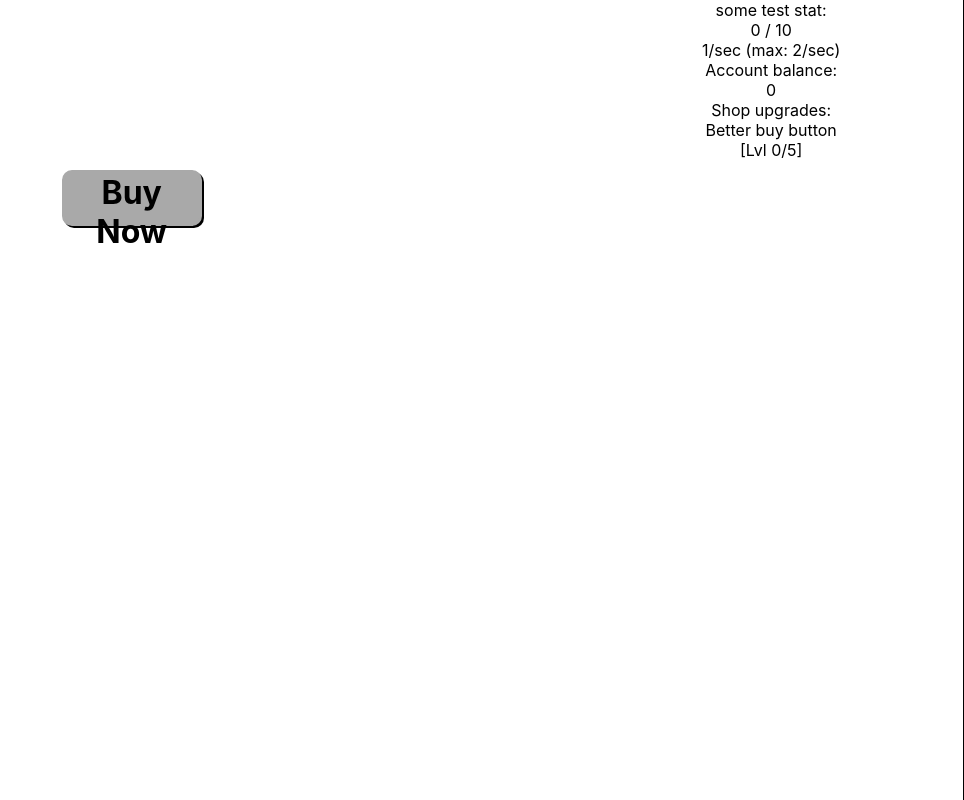
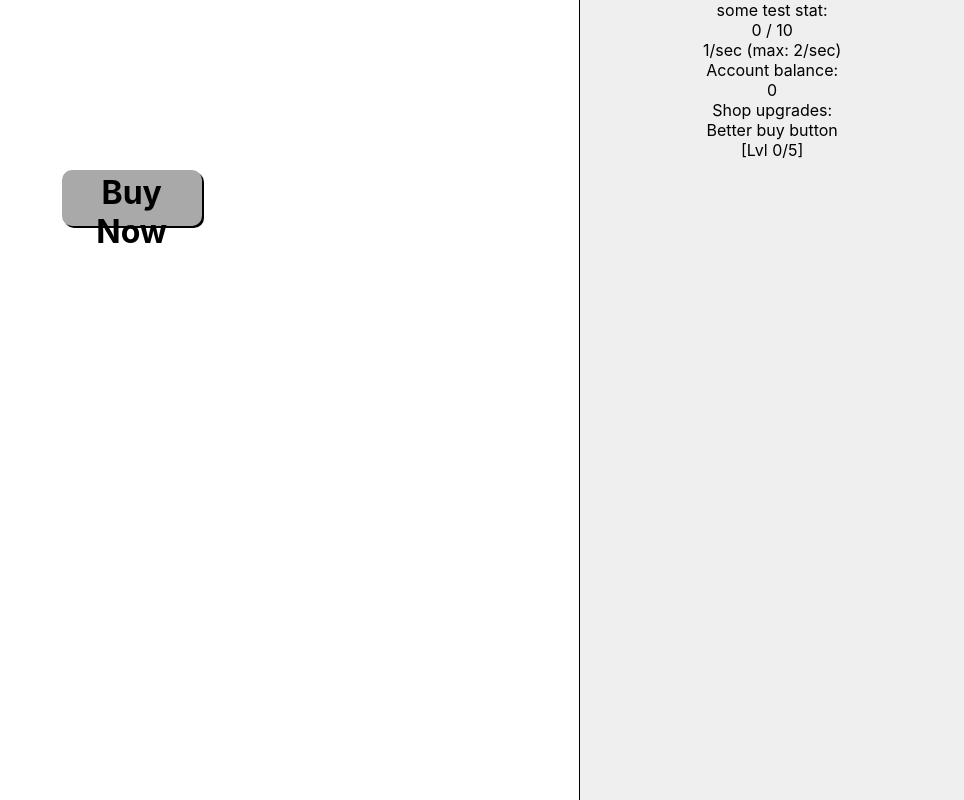
Before and after one commit to lars-wobus/gmtk-gamejam-2019, a React (Create React App) app in the folder shop/: page / in a window 1280 px wide. Shown: the whole page, without its empty margins (316-1280 px from the left). Built offline with nearby package versions, Linux system fonts and the light colour scheme.

Commit message:
Change background color of editor view

```diff
--- a/shop/src/App.css
+++ b/shop/src/App.css
@@ -53,7 +53,8 @@ html, body {
 }
 
 #editorview {
-  border-right: 1px solid black;
+  border-left: 1px solid black;
+  background-color: #efefef;
   width:30%;
 }
 
```
